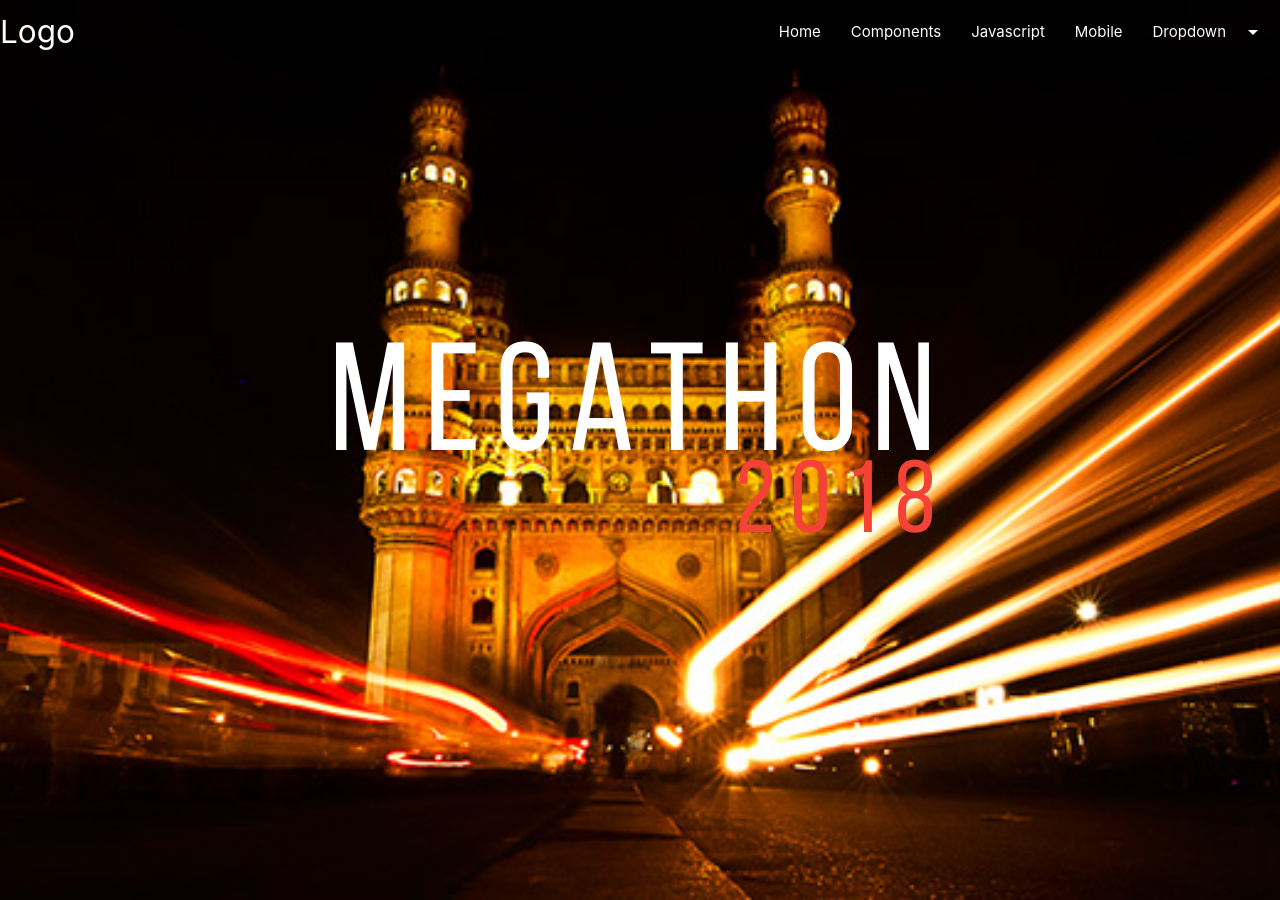
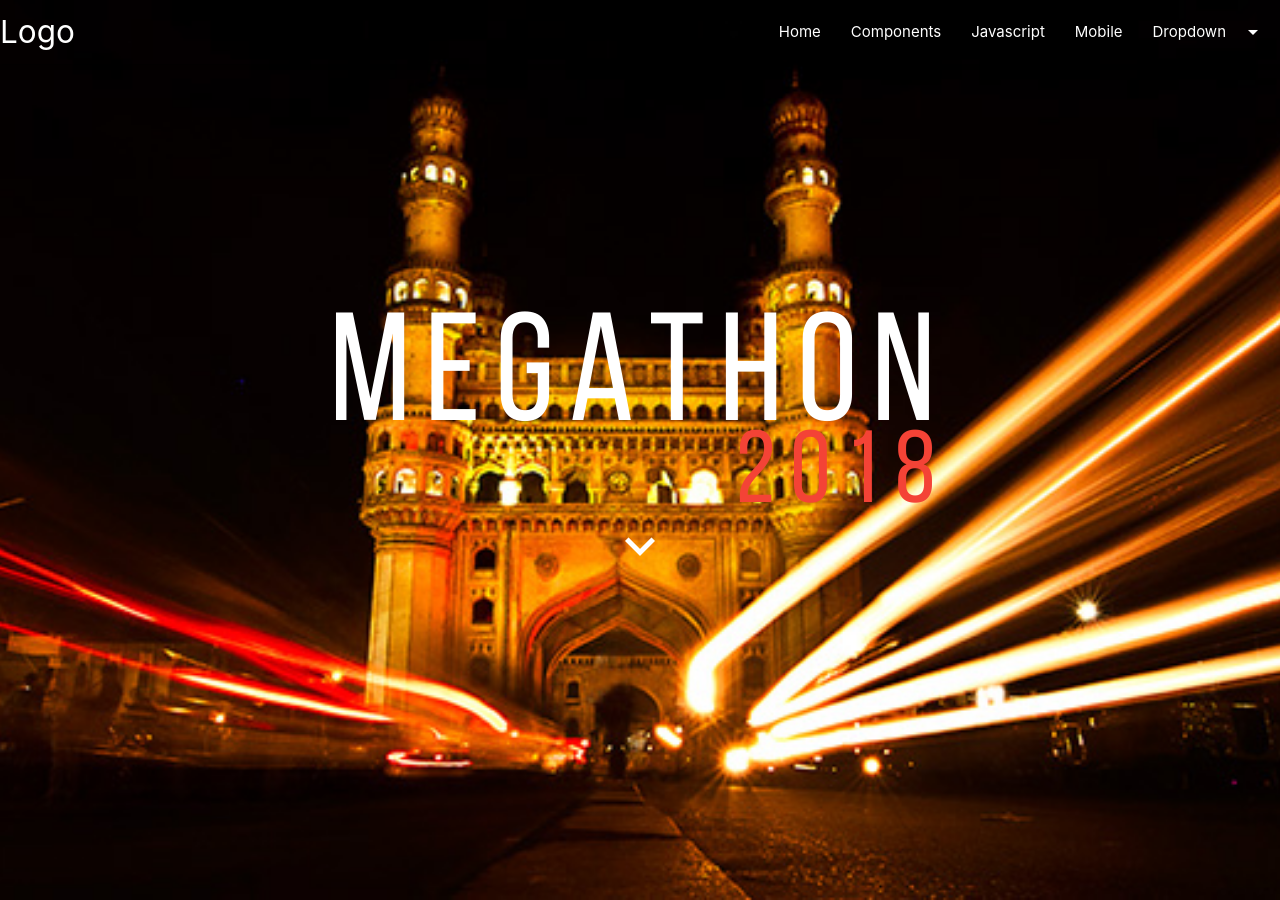
Before and after one commit to IIIT-ECell/megathon, a Jekyll site: the page built from index.md, in a window 1280 px wide and 900 px high. Built offline with Jekyll 4.4.1, drawn with Linux system fonts in a browser that asks for light colours; our own code applies the rules of GitHub Pages for plain Markdown files.

Commit message:
Working scrolls

```diff
--- a/_includes/header.html
+++ b/_includes/header.html
@@ -8,8 +8,8 @@
     <li><a href="#!">three</a></li>
   </ul>
 
-  <nav>
-    <div class="nav-wrapper grey darken-4">
+  <nav class="grey darken-4">
+    <div class="nav-wrapper">
       <a href="#!" class="brand-logo">Logo</a>
       <a href="#" data-target="mobile-demo" class="sidenav-trigger"><i class="material-icons">menu</i></a>
       <ul class="right hide-on-med-and-down">
--- a/_includes/landing.html
+++ b/_includes/landing.html
@@ -6,6 +6,7 @@
     <div class="align-box">
       <h1 class="">MEGATHON</h1>
       <h2 class="right red-text">2018</h2>
+      {% include scrolldown.html %}
     </div>
   </div>
 
--- a/_includes/scrolldown.html
+++ b/_includes/scrolldown.html
@@ -1,5 +1,5 @@
 <div>
   <a href="javascript:" id="down">
-    <h3><i class="fa fa-chevron-down" id="downicon"></i></h3>
+    <i class="medium material-icons" id="downicon">expand_more</i>
   </a>
 </div>
--- a/_includes/scrolltop.html
+++ b/_includes/scrolltop.html
@@ -1,5 +1,5 @@
 <div>
   <a href="javascript:" id="jump">
-    <i class="fa fa-chevron-up" id="jumpicon"></i>
+    <i class="material-icons" id="jumpicon">expand_less</i>
   </a>
 </div>
--- a/assets/css/custom-materialize.css
+++ b/assets/css/custom-materialize.css
@@ -52,7 +52,65 @@
 }
 /* end lanfing cover */
 
+/* start scroll down button styling */
+#down {
+  z-index: 1300;
+  transition: all 0.6s ease;
+}
+#downicon {
+  position: relative;
 
+  display: flex;
+  justify-content: center;
+  align-items: center;
+  transition: 0.6s ease;
+
+  color: white;
+  width: 100%;
+  height: 100%;
+}
+#downicon:hover {
+  color: #e14658;
+}
+/* end scoll down button styling */
+
+/* start home scroll stylling */
+#jump {
+  position: fixed;
+  bottom: 2rem;
+  right: 2rem;
+  width: 50px;
+  height: 50px;
+  z-index: 1300;
+
+  background: #22252c;
+  border-radius: 50%;
+
+  transition: all 0.6s ease;
+}
+
+#jump i {
+  position: relative;
+
+  display: flex;
+  justify-content: center;
+  align-items: center;
+  transition: all 0.6s ease;
+
+  color: #e14658;
+  width: 100%;
+  height: 100%;
+  border-radius: 50%;
+}
+
+#jump:hover {
+  background: #e14658;
+}
+
+#jump i:hover {
+  color: white;
+}
+/* end home scroll styling */
 
 
 
@@ -61,8 +119,13 @@
 
 
 /* BEGIN MODIFYING MATERIALIZE */
+a {
+  transition: 0.5s ease;
+}
+
 nav {
   position: fixed;
+  transition: all 0.5s ease;
 }
 
 .transparent {
--- a/assets/js/navscroll.js
+++ b/assets/js/navscroll.js
@@ -3,9 +3,9 @@
 let nav = $('nav');
 let nav_wrapper = $('.nav-wrapper');
 let cov = $('.landing');
-// let jump = $('#jump');
-// let jumpicon = $('#jumpicon');
-// let down = $('#down')
+let jump = $('#jump');
+let jumpicon = $('#jumpicon');
+let down = $('#down')
 
 let shiftY = (cov.height())/2;
 
@@ -23,24 +23,24 @@
 function checkScroll() {
   console.log("Detected scroll, checking to see if classes should change")
   if(win.scrollTop() > shiftY) {
+    nav.addClass('grey');
+    nav.addClass('darken-4');
     nav.removeClass('transparent');
-    nav_wrapper.addClass('grey');
-    nav_wrapper.addClass('darken-4');
   }
   else {
+    nav.removeClass('grey');
+    nav.removeClass('darken-4');
     nav.addClass('transparent');
-    nav_wrapper.removeClass('grey');
-    nav_wrapper.removeClass('darken-4');
   }
 
-  // if(win.scrollTop() > shiftY) {
-  //   jump.removeClass('transparent');
-  //   jumpicon.removeClass('transparent');
-  // }
-  // else {
-  //   jump.addClass('transparent');
-  //   jumpicon.addClass('transparent');
-  // }
+  if(win.scrollTop() > shiftY) {
+    jump.removeClass('transparent');
+    jumpicon.removeClass('transparent');
+  }
+  else {
+    jump.addClass('transparent');
+    jumpicon.addClass('transparent');
+  }
 
 }
 
@@ -58,14 +58,14 @@
 }
 
 
-// jump.click(function() { // When arrow is clicked
-//     $('body,html').animate({
-//         scrollTop : 0 // Scroll to top of body
-//     }, 600);
-// });
-//
-// down.click(function() { // On clicking the down arrow
-//   $('body,html').animate({
-//       scrollTop : cov.height() // go down just past the cover
-//   }, 600);
-// });
+jump.click(function() { // When arrow is clicked
+    $('body,html').animate({
+        scrollTop : 0 // Scroll to top of body
+    }, 600);
+});
+
+down.click(function() { // On clicking the down arrow
+  $('body,html').animate({
+      scrollTop : cov.height() // go down just past the cover
+  }, 600);
+});
```
